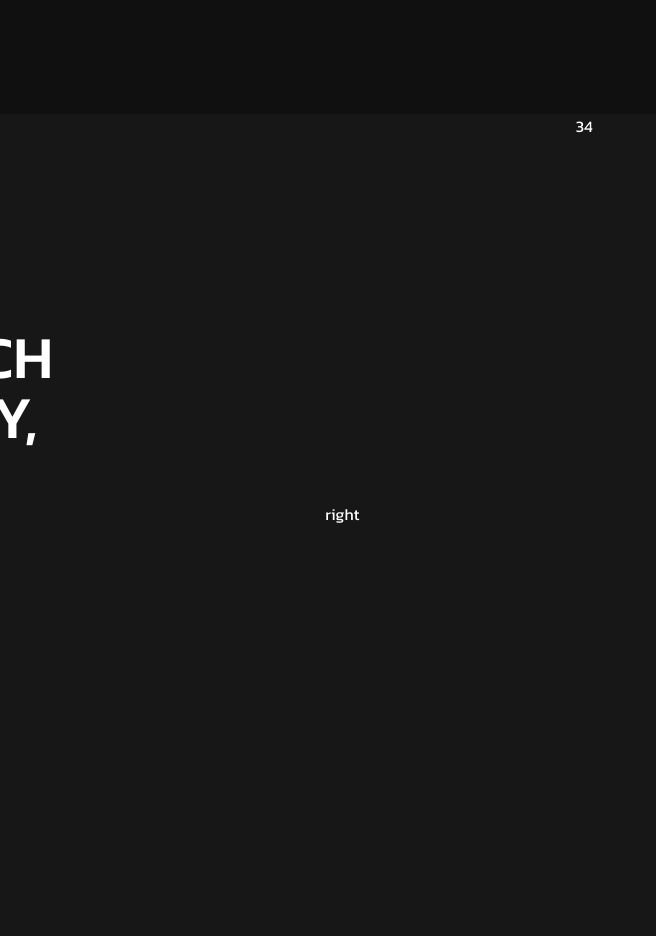
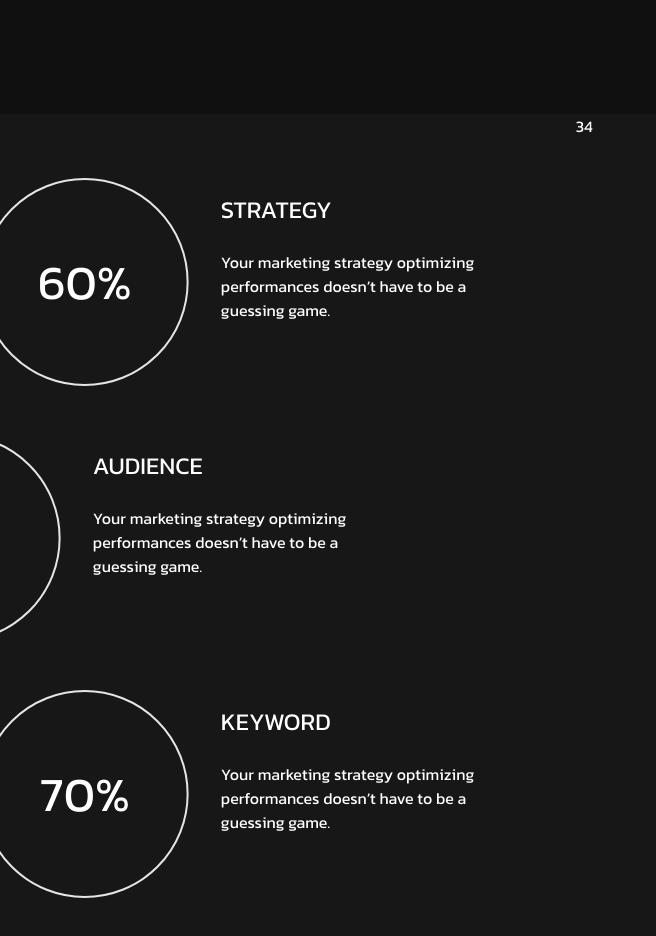
Before and after one commit to saifmaamun/bdCalling-task, a React (Vite) app: page / in a window 1280 px wide. Shown: the part 5100-6036 px from the top of the page, without its empty margins (0-656 px from the left). Built offline with nearby package versions, Linux system fonts and the light colour scheme.

Commit message:
why part 2

```diff
--- a/src/sections/why/Why2.tsx
+++ b/src/sections/why/Why2.tsx
@@ -1,7 +1,7 @@
 const Why2 = () => {
   return (
     <div className="flex justify-around items-center w-screen  px-20 text-white ">
-      <div>
+      <div className="left">
         <h1 className="uppercase text-lg mb-20">
           Why
           <br />
@@ -28,7 +28,44 @@ const Why2 = () => {
           </button>
         </div>
       </div>
-      <div>right</div>
+      <div className="right ">
+        <div className="flex justify-end items-center  gap-8">
+          <div className=" mt-12 border-2  text-base text-white rounded-full w-52 h-52 flex items-center justify-center">
+            <h1 className="text-5xl">60%</h1>
+          </div>
+          <div>
+            <h1 className="text-2xl uppercase mb-6">Strategy</h1>
+            <p className="text-base">
+              Your marketing strategy optimizing <br />
+              performances doesn’t have to be a <br /> guessing game.
+            </p>
+          </div>
+        </div>
+        <div className="flex -ms-32 justify-start items-center  gap-8">
+          <div className=" mt-12 border-2  text-base text-white rounded-full w-52 h-52 flex items-center justify-center">
+            <h1 className="text-5xl">95%</h1>
+          </div>
+          <div>
+            <h1 className="text-2xl uppercase mb-6">audience</h1>
+            <p className="text-base">
+              Your marketing strategy optimizing <br />
+              performances doesn’t have to be a <br /> guessing game.
+            </p>
+          </div>
+        </div>
+        <div className="flex justify-end items-center  gap-8">
+          <div className=" mt-12 border-2  text-base text-white rounded-full w-52 h-52 flex items-center justify-center">
+            <h1 className="text-5xl">70%</h1>
+          </div>
+          <div>
+            <h1 className="text-2xl uppercase mb-6">keyword</h1>
+            <p className="text-base">
+              Your marketing strategy optimizing <br />
+              performances doesn’t have to be a <br /> guessing game.
+            </p>
+          </div>
+        </div>
+      </div>
     </div>
   );
 };
```
